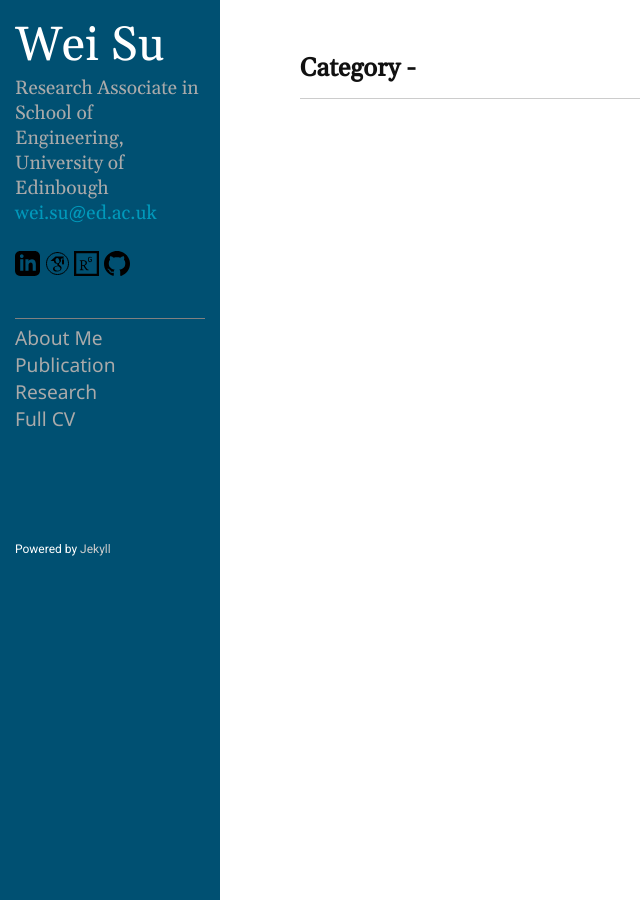
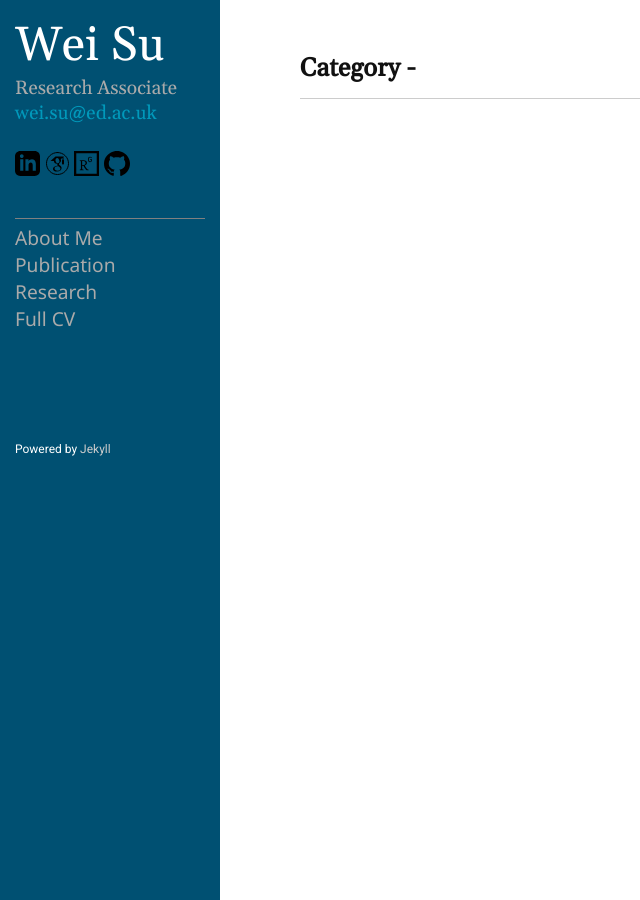
Before and after one commit to WeiSu-MAE/WeiSu-MAE.github.io, a Jekyll site: the page built from category.md, in a window 1280 px wide. Shown: the whole page, without its empty margins (0-640 px from the left). Built offline with Jekyll 4.4.1, drawn with Linux system fonts in a browser that asks for light colours.

Commit message:
update20200927-1

```diff
--- a/_config.yml
+++ b/_config.yml
@@ -21,7 +21,7 @@
 title: Wei Su
 email: wei.su@ed.ac.uk
 description: >- # this means to ignore newlines until "baseurl:"
-  Research Associate in School of Engineering, University of Edinbough
+  Research Associate
 # baseurl: "/" # the subpath of your site, e.g. /blog
 # url: "http://ejjoo.github.io" # the base hostname & protocol for your site, e.g. http://example.com
 github_username: ejjoo
```
